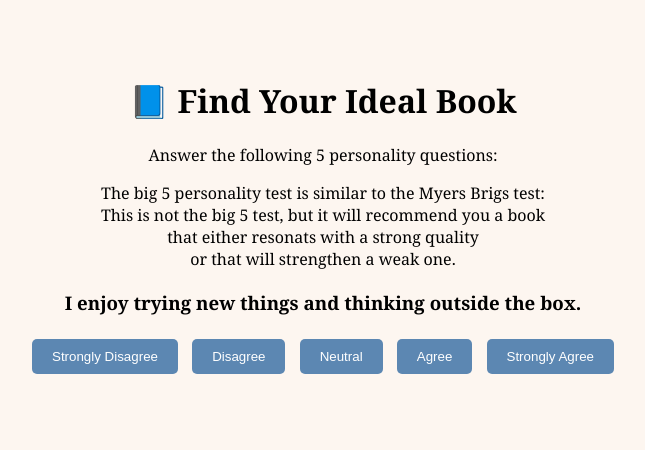
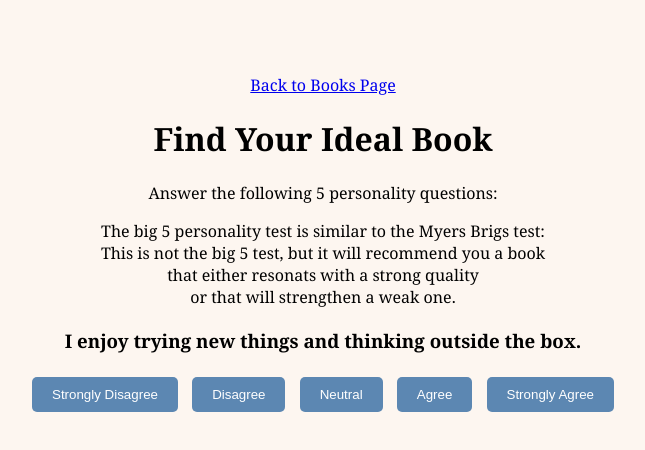
Before and after one commit to whateverschool2222/IS201.1, a plain HTML site: page bookpicker.html in a window 1280 px wide. Shown: the whole page, without its empty margins (317-962 px from the left). Drawn offline with Linux system fonts and the light colour scheme.

Commit message:
Add files via upload

```diff
--- a/bookpicker.html
+++ b/bookpicker.html
@@ -35,8 +35,9 @@
   </style>
 </head>
 <body>
+  <p><a href="books.html">Back to Books Page</a></p>
 
-  <h1>📘 Find Your Ideal Book</h1>
+  <h1>Find Your Ideal Book</h1>
   <p>Answer the following 5 personality questions:</p>
   <p>The big 5 personality test is similar to the Myers Brigs test:<br>
   This is not the big 5 test, but it will recommend you a book <br>
```
Also changed, not shown: books.html (+1 -1 lines), index.html (+1 -1 lines).
